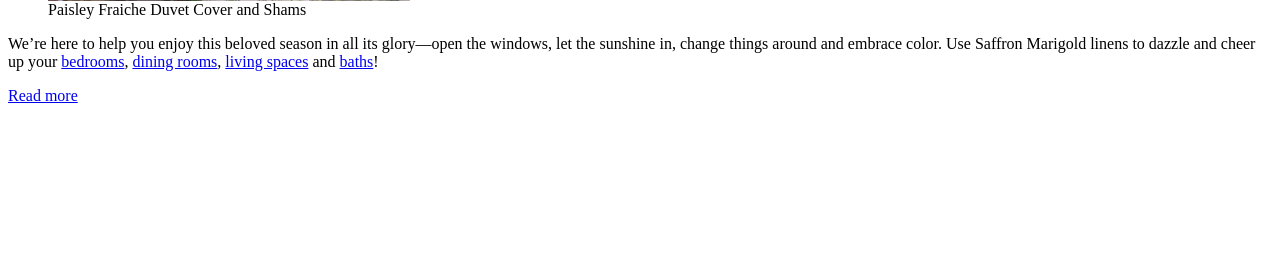
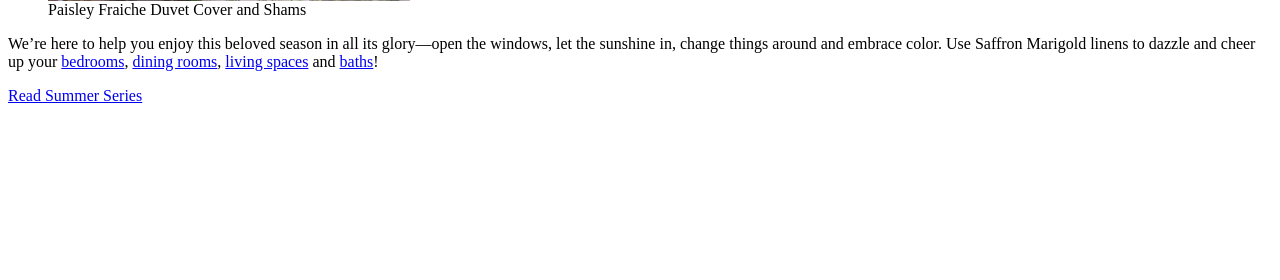
Before and after one commit to vijaykansal80/saffronspeak, a PHP site: page /summer-series.php in a window 1280 px wide. Shown: the part 421-701 px from the top of the page. Run offline with PHP 8.4, Linux system fonts and the light colour scheme; data that the repository does not hold is empty.

Commit message:
Change 'more' to 'summer series' in CTA link.

```diff
--- a/custom/series/summer-series/summer-series.php
+++ b/custom/series/summer-series/summer-series.php
@@ -7,6 +7,6 @@
             <figcaption>Paisley Fraiche Duvet Cover and Shams</figcaption>
         </figure>
        <p>We&#8217;re here to help you enjoy this beloved season in all its glory&mdash;open the windows, let the sunshine in, change things around and embrace color. Use Saffron Marigold linens to dazzle and cheer up your <a href="http://www.saffronmarigold.com/blog/saffron-marigolds-summer-series-ideas-to-redecorate-for-summer/#bedrooms" >bedrooms</a>, <a href="http://www.saffronmarigold.com/blog/saffron-marigolds-summer-series-ideas-to-redecorate-for-summer/#dining-rooms">dining rooms</a>, <a href="http://www.saffronmarigold.com/blog/saffron-marigolds-summer-series-ideas-to-redecorate-for-summer/#living">living spaces</a> and <a href="http://www.saffronmarigold.com/blog/saffron-marigolds-summer-series-ideas-to-redecorate-for-summer/#bath">baths</a>!</p>
-       <p class="read-more"><a href="http://www.saffronmarigold.com/blog/saffron-marigolds-summer-series-ideas-to-redecorate-for-summer/">Read more</a></p>
+       <p class="read-more"><a href="http://www.saffronmarigold.com/blog/saffron-marigolds-summer-series-ideas-to-redecorate-for-summer/">Read Summer Series</a></p>
     </div>
 </div>
```
